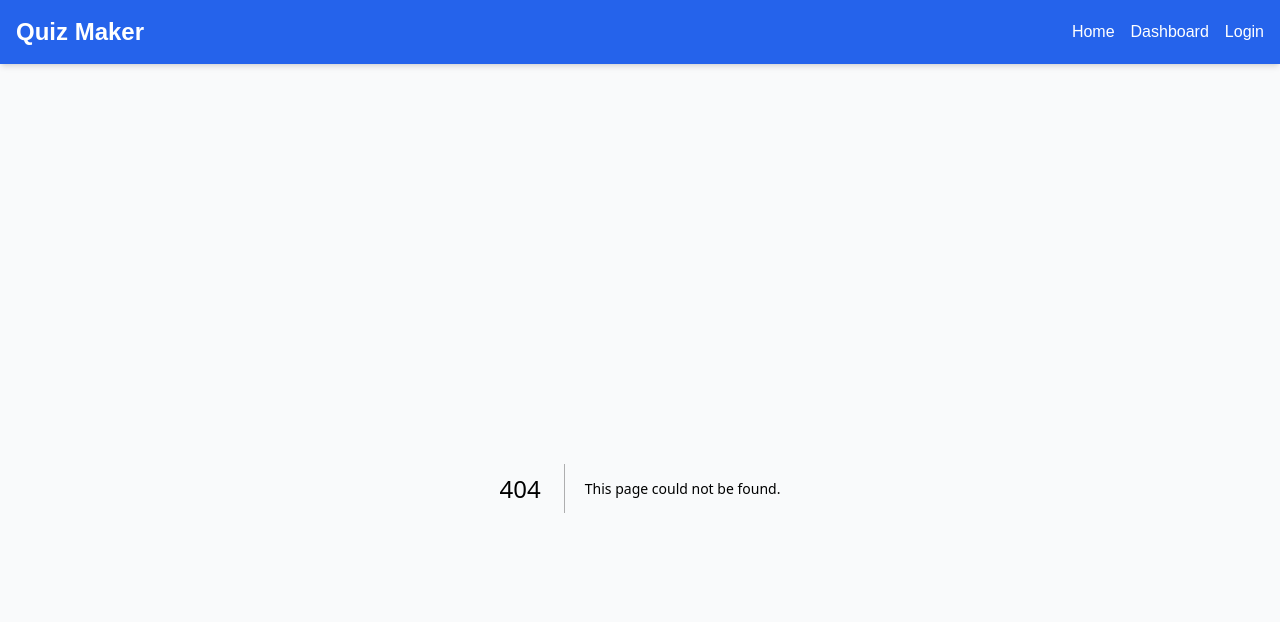
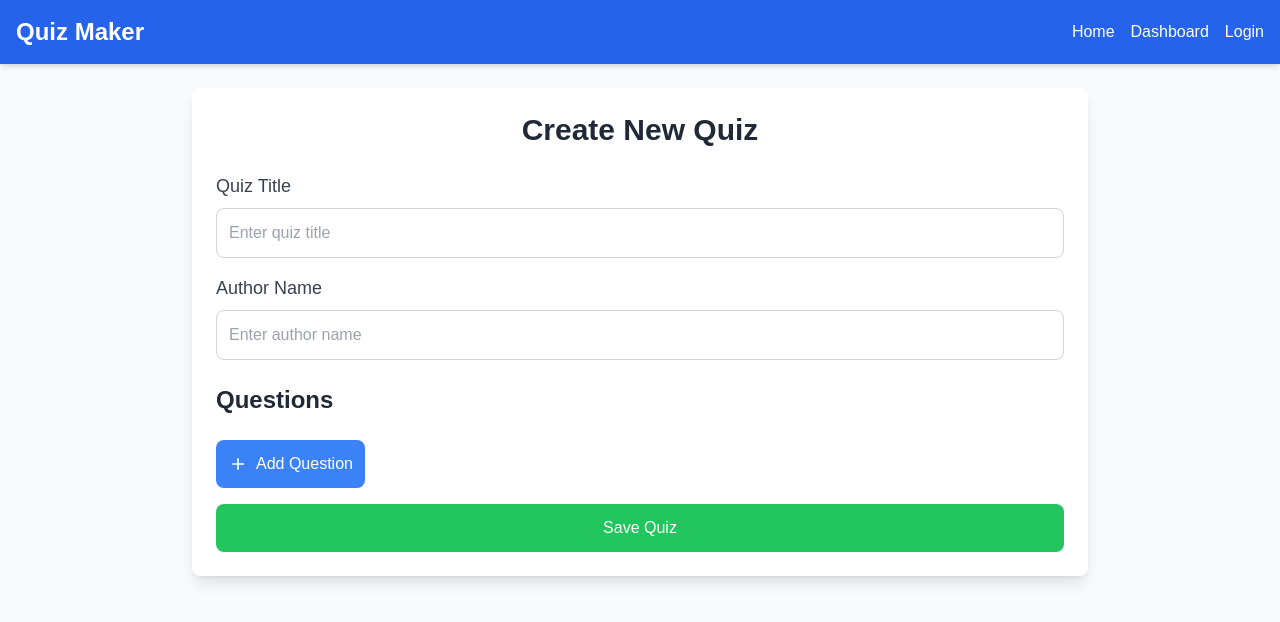
Before and after one commit to FairuzLQ/quiz-maker, a Next.js app: page /dashboard/new-quiz in a window 1280 px wide. Before the commit this address had no page. Shown: the top 622 px of the page. Built offline with nearby package versions, Linux system fonts and the light colour scheme.

Commit message:
add new quiz pages

```diff
--- /dev/null
+++ b/app/dashboard/new-quiz/page.js
@@ -0,0 +1,200 @@
+'use client';
+
+import { useState } from 'react';
+import { useRouter } from 'next/navigation';
+import { FiTrash2 } from 'react-icons/fi'; // Icon for deleting questions
+import { BiPlus } from 'react-icons/bi'; // Icon for adding a question
+
+export default function NewQuiz() {
+  const [quizData, setQuizData] = useState({
+    title: '',
+    author: '',
+    questions: [],
+  });
+
+  const router = useRouter();
+
+  const handleSave = (e) => {
+    e.preventDefault();
+    // Here, you can implement API calls to save the quiz data
+    console.log('Creating new quiz:', quizData);
+
+    // After saving, redirect to the dashboard
+    router.push('/dashboard');
+  };
+
+  const handleAddQuestion = () => {
+    setQuizData({
+      ...quizData,
+      questions: [
+        ...quizData.questions,
+        {
+          id: Date.now(), // Use a unique ID based on timestamp
+          question: '',
+          options: ['', '', '', ''],
+          correctAnswer: 0, // Default correct answer (index of options)
+        },
+      ],
+    });
+  };
+
+  const handleRemoveQuestion = (questionId) => {
+    setQuizData({
+      ...quizData,
+      questions: quizData.questions.filter((q) => q.id !== questionId),
+    });
+  };
+
+  const handleChangeQuestion = (e, questionId) => {
+    const { name, value } = e.target;
+    setQuizData({
+      ...quizData,
+      questions: quizData.questions.map((q) =>
+        q.id === questionId ? { ...q, [name]: value } : q
+      ),
+    });
+  };
+
+  const handleChangeOption = (e, questionId, optionIndex) => {
+    const { value } = e.target;
+    setQuizData({
+      ...quizData,
+      questions: quizData.questions.map((q) =>
+        q.id === questionId
+          ? {
+              ...q,
+              options: q.options.map((opt, index) =>
+                index === optionIndex ? value : opt
+              ),
+            }
+          : q
+      ),
+    });
+  };
+
+  const handleCorrectAnswerChange = (e, questionId) => {
+    const { value } = e.target;
+    setQuizData({
+      ...quizData,
+      questions: quizData.questions.map((q) =>
+        q.id === questionId ? { ...q, correctAnswer: parseInt(value) } : q
+      ),
+    });
+  };
+
+  return (
+    <div className="max-w-4xl mx-auto p-6 bg-white shadow-lg rounded-lg">
+      <h1 className="text-3xl font-bold text-center text-gray-800 mb-6">Create New Quiz</h1>
+      <form onSubmit={handleSave}>
+        {/* Quiz Title */}
+        <div className="mb-4">
+          <label className="block text-lg font-medium text-gray-700">Quiz Title</label>
+          <input
+            type="text"
+            value={quizData.title}
+            onChange={(e) => setQuizData({ ...quizData, title: e.target.value })}
+            placeholder="Enter quiz title"
+            className="w-full p-3 mt-2 border border-gray-300 rounded-lg focus:outline-none focus:ring-2 focus:ring-indigo-500"
+            required
+          />
+        </div>
+
+        {/* Author Name */}
+        <div className="mb-6">
+          <label className="block text-lg font-medium text-gray-700">Author Name</label>
+          <input
+            type="text"
+            value={quizData.author}
+            onChange={(e) => setQuizData({ ...quizData, author: e.target.value })}
+            placeholder="Enter author name"
+            className="w-full p-3 mt-2 border border-gray-300 rounded-lg focus:outline-none focus:ring-2 focus:ring-indigo-500"
+            required
+          />
+        </div>
+
+        {/* Questions Section */}
+        <div className="mb-6">
+          <h2 className="text-2xl font-semibold text-gray-800 mb-4">Questions</h2>
+          {quizData.questions.map((question) => (
+            <div key={question.id} className="mb-6 border p-4 rounded-lg shadow-sm">
+              {/* Question Text */}
+              <div className="mb-4">
+                <label className="block text-lg font-medium text-gray-700">Question</label>
+                <input
+                  type="text"
+                  name="question"
+                  value={question.question}
+                  onChange={(e) => handleChangeQuestion(e, question.id)}
+                  placeholder="Enter the question"
+                  className="w-full p-3 mt-2 border border-gray-300 rounded-lg focus:outline-none focus:ring-2 focus:ring-indigo-500"
+                  required
+                />
+              </div>
+
+              {/* Options */}
+              {question.options.map((option, index) => (
+                <div key={index} className="mb-4">
+                  <label className="block text-lg font-medium text-gray-700">
+                    Option {index + 1}
+                  </label>
+                  <input
+                    type="text"
+                    value={option}
+                    onChange={(e) => handleChangeOption(e, question.id, index)}
+                    placeholder={`Option ${index + 1}`}
+                    className="w-full p-3 mt-2 border border-gray-300 rounded-lg focus:outline-none focus:ring-2 focus:ring-indigo-500"
+                    required
+                  />
+                </div>
+              ))}
+
+              {/* Correct Answer */}
+              <div className="mb-4">
+                <label className="block text-lg font-medium text-gray-700">Correct Answer</label>
+                <select
+                  value={question.correctAnswer}
+                  onChange={(e) => handleCorrectAnswerChange(e, question.id)}
+                  className="w-full p-3 mt-2 border border-gray-300 rounded-lg focus:outline-none focus:ring-2 focus:ring-indigo-500"
+                >
+                  {question.options.map((option, index) => (
+                    <option key={index} value={index}>
+                      {`Option ${index + 1}`}
+                    </option>
+                  ))}
+                </select>
+              </div>
+
+              {/* Remove Question */}
+              <button
+                type="button"
+                onClick={() => handleRemoveQuestion(question.id)}
+                className="text-red-500 hover:text-red-700 flex items-center space-x-2"
+              >
+                <FiTrash2 className="text-xl" />
+                <span>Remove Question</span>
+              </button>
+            </div>
+          ))}
+        </div>
+
+        {/* Add Question Button */}
+        <button
+          type="button"
+          onClick={handleAddQuestion}
+          className="bg-blue-500 text-white p-3 rounded-lg mb-4 flex items-center space-x-2 hover:bg-blue-700"
+        >
+          <BiPlus className="text-xl" />
+          <span>Add Question</span>
+        </button>
+
+        {/* Save Quiz Button */}
+        <button
+          type="submit"
+          className="w-full bg-green-500 text-white p-3 rounded-lg hover:bg-green-700"
+        >
+          Save Quiz
+        </button>
+      </form>
+    </div>
+  );
+}
--- a/app/dashboard/page.js
+++ b/app/dashboard/page.js
@@ -2,13 +2,26 @@
 
 import { FontAwesomeIcon } from '@fortawesome/react-fontawesome';
 import { faUser, faClock, faRightFromBracket, faEdit, faTrash } from '@fortawesome/free-solid-svg-icons';
+import { useRouter } from 'next/navigation';
 
 export default function Dashboard() {
+  const router = useRouter();
+
   const quizzes = [
     { id: 1, title: 'JavaScript Basics', date: '2024-12-01' },
     { id: 2, title: 'React Fundamentals', date: '2024-12-10' },
     { id: 3, title: 'CSS Grid and Flexbox', date: '2024-12-20' },
   ]; // Sample data for now
+
+  // Navigate to the new quiz page
+  const handleAddQuiz = () => {
+    router.push('/dashboard/new-quiz');
+  };
+
+  // Navigate to the edit quiz page
+  const handleEditQuiz = (quizId) => {
+    router.push(`/quiz/${quizId}`);
+  };
 
   return (
     <div className="min-h-screen flex bg-white">
@@ -46,7 +59,10 @@ export default function Dashboard() {
         <div className="max-w-5xl mx-auto bg-white p-6 rounded-lg shadow-md">
           <div className="flex items-center justify-between mb-6">
             <h1 className="text-2xl font-bold text-gray-800">My Quizzes</h1>
-            <button className="px-4 py-2 bg-blue-600 text-white rounded-md hover:bg-blue-700">
+            <button
+              onClick={handleAddQuiz}
+              className="px-4 py-2 bg-blue-600 text-white rounded-md hover:bg-blue-700"
+            >
               + Add New Quiz
             </button>
           </div>
@@ -67,7 +83,10 @@ export default function Dashboard() {
                       <td className="px-4 py-2 border">{quiz.date}</td>
                       <td className="px-4 py-2 border">
                         <div className="flex items-center space-x-2">
-                          <button className="px-2 py-1 bg-green-500 text-white rounded hover:bg-green-600">
+                          <button
+                            onClick={() => handleEditQuiz(quiz.id)}
+                            className="px-2 py-1 bg-green-500 text-white rounded hover:bg-green-600"
+                          >
                             <FontAwesomeIcon icon={faEdit} />
                           </button>
                           <button className="px-2 py-1 bg-red-500 text-white rounded hover:bg-red-600">
--- a/app/dashboard/quiz/[quizId]/page.js
+++ /dev/null
@@ -1,62 +0,0 @@
-'use client';
-
-export default function Dashboard() {
-  const quizzes = [
-    { id: 1, title: 'JavaScript Basics', date: '2024-12-01' },
-    { id: 2, title: 'React Fundamentals', date: '2024-12-10' },
-    { id: 3, title: 'CSS Grid and Flexbox', date: '2024-12-20' },
-  ]; // Sample data for now
-
-  return (
-    <div className="min-h-screen bg-gray-100 p-8">
-      <div className="max-w-5xl mx-auto bg-white p-6 rounded-lg shadow-md">
-        <div className="flex items-center justify-between mb-6">
-          <h1 className="text-2xl font-bold text-gray-800">My Quizzes</h1>
-          <button className="px-4 py-2 bg-blue-600 text-white rounded-md hover:bg-blue-700">
-            + Add New Quiz
-          </button>
-        </div>
-        <div className="overflow-x-auto">
-          <table className="w-full table-auto border-collapse">
-            <thead>
-              <tr className="bg-gray-200 text-left">
-                <th className="px-4 py-2 border">Title</th>
-                <th className="px-4 py-2 border">Date</th>
-                <th className="px-4 py-2 border">Actions</th>
-              </tr>
-            </thead>
-            <tbody>
-              {quizzes.length > 0 ? (
-                quizzes.map((quiz) => (
-                  <tr key={quiz.id} className="hover:bg-gray-100">
-                    <td className="px-4 py-2 border">{quiz.title}</td>
-                    <td className="px-4 py-2 border">{quiz.date}</td>
-                    <td className="px-4 py-2 border">
-                      <div className="flex items-center space-x-2">
-                        <button className="px-2 py-1 bg-green-500 text-white rounded hover:bg-green-600">
-                          Edit
-                        </button>
-                        <button className="px-2 py-1 bg-red-500 text-white rounded hover:bg-red-600">
-                          Delete
-                        </button>
-                      </div>
-                    </td>
-                  </tr>
-                ))
-              ) : (
-                <tr>
-                  <td
-                    colSpan="3"
-                    className="px-4 py-2 border text-center text-gray-500"
-                  >
-                    No quizzes found. Click "Add New Quiz" to create one.
-                  </td>
-                </tr>
-              )}
-            </tbody>
-          </table>
-        </div>
-      </div>
-    </div>
-  );
-}
--- a/package.json
+++ b/package.json
@@ -19,7 +19,8 @@
     "next-i18next": "^15.4.1",
     "react": "^19.0.0",
     "react-dom": "^19.0.0",
-    "react-i18next": "^15.2.0"
+    "react-i18next": "^15.2.0",
+    "react-icons": "^5.4.0"
   },
   "devDependencies": {
     "postcss": "^8",
```
Also changed, not shown: 1 other file (tests, documents, lock files or other folders).
